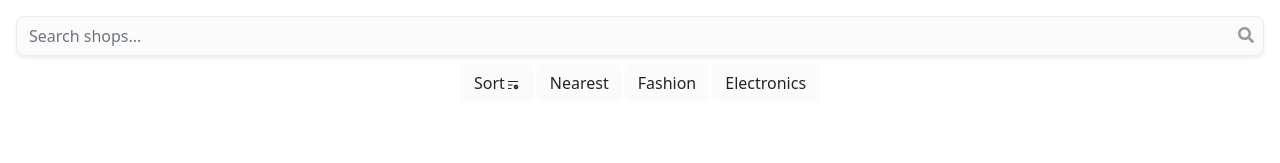
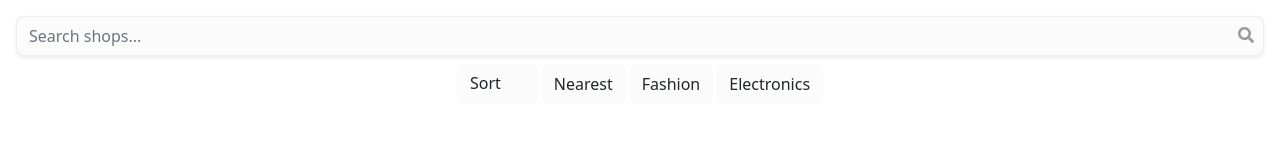
Before and after one commit to vardhanreddy27/mercel, a React (Create React App) app in the folder mercel/: page /shops in a window 1280 px wide. Shown: the top 163 px of the page. Built offline with nearby package versions, Linux system fonts and the light colour scheme.

Commit message:
shop sort addedll/llll

```diff
--- a/mercel/src/index.css
+++ b/mercel/src/index.css
@@ -91,5 +91,5 @@
 }
 .marginsort{margin-right: 3px;}
 .sort{
-  padding: 2px;
+  padding: 12px;
 }
```
